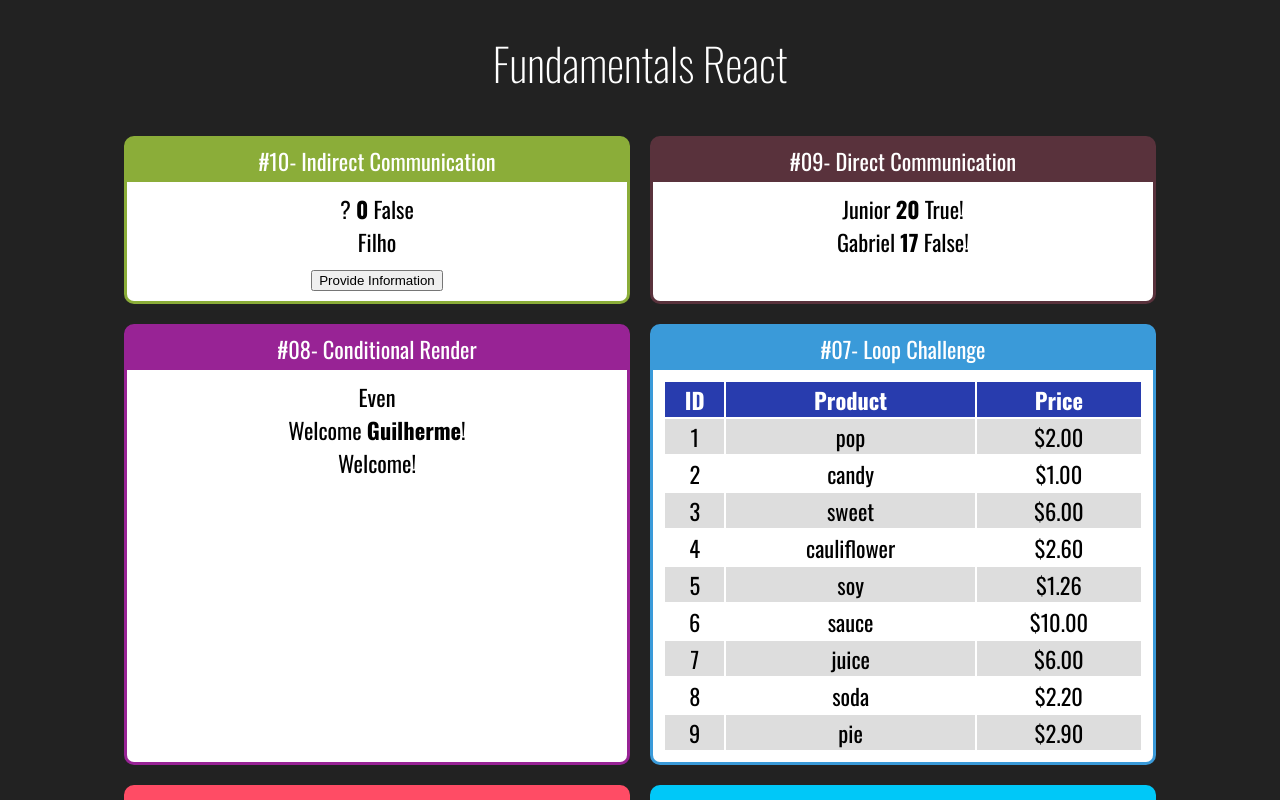
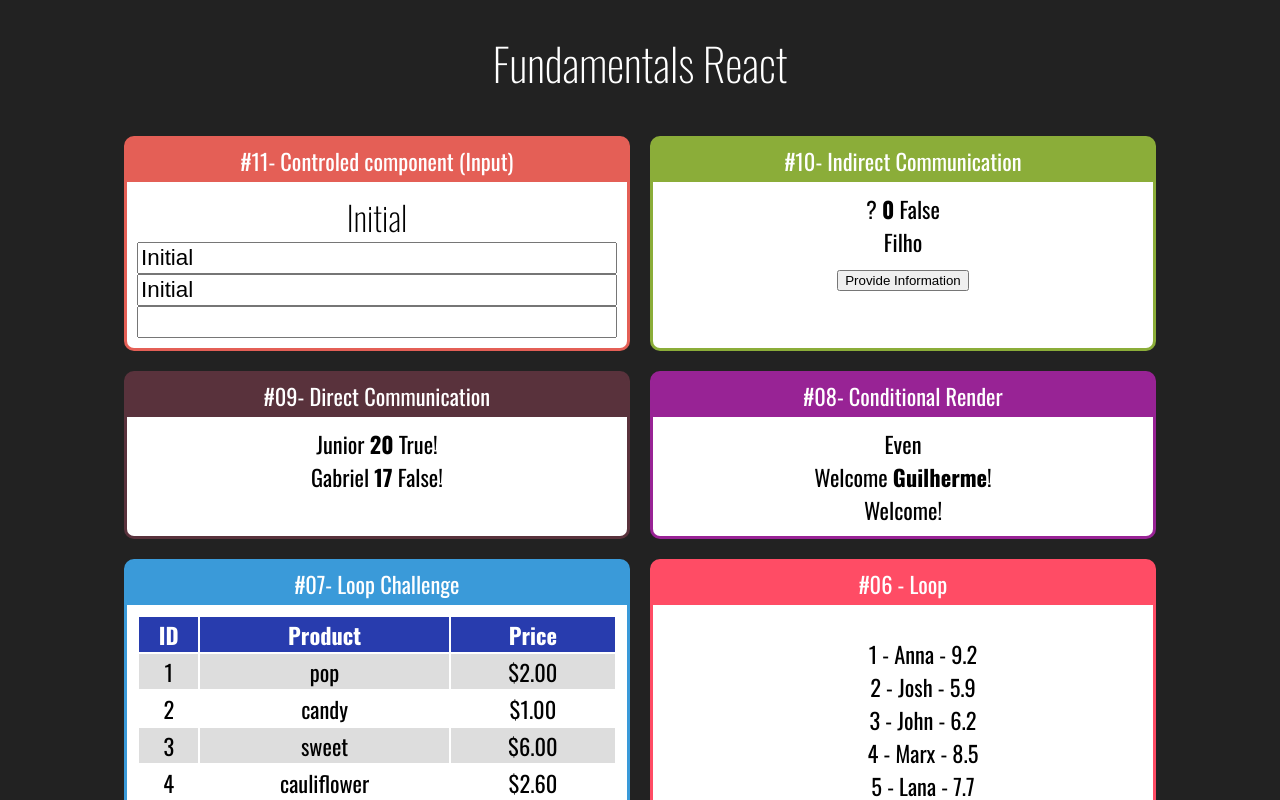
Before and after one commit to gsabreu/react, a React (Create React App) app in the folder udemy-coder/fundamentals-react/: page / in a window 1280 px wide. Shown: the top 800 px of the page. Built offline with nearby package versions, Linux system fonts and the light colour scheme.

Commit message:
Component state

```diff
--- a/udemy-coder/fundamentals-react/src/App.jsx
+++ b/udemy-coder/fundamentals-react/src/App.jsx
@@ -1,6 +1,7 @@
 import "./App.css";
 import React from "react";
 
+import Input from "./components/forms/Input";
 import MainIndirect from "./communication/MainIndirect";
 import MainDirect from "./communication/MainDirect";
 import UserInfo from "./components/conditional/UserInfo";
@@ -21,6 +22,10 @@
             <h1>Fundamentals React</h1>
 
             <div className="Cards">
+
+                <Card title="#11- Controled component (Input)" color="#E45F56">
+                    <Input></Input>
+                </Card>
 
                 <Card title="#10- Indirect Communication" color="#8BAD39">
                     <MainIndirect></MainIndirect>
--- /dev/null
+++ b/udemy-coder/fundamentals-react/src/components/forms/Input.css
@@ -0,0 +1,3 @@
+.Input input {
+    font-size: 1.4rem;
+}
--- /dev/null
+++ b/udemy-coder/fundamentals-react/src/components/forms/Input.jsx
@@ -0,0 +1,23 @@
+import "./Input.css"
+import React, {useState} from "react";
+
+export default props => {
+    const [value, setValue] = useState('Initial')
+
+    function whenChange(e) {
+        setValue(e.target.value)
+    }
+    return (
+        <div className="Input">
+            <h2>{value}</h2>
+            <div style={{
+                display:'flex',
+                flexDirection: 'column'
+            }}>
+                <input value={value} onChange={whenChange} />
+                <input value={value} readOnly />
+                <input value={undefined} />
+            </div>
+        </div>
+    )
+}
```
